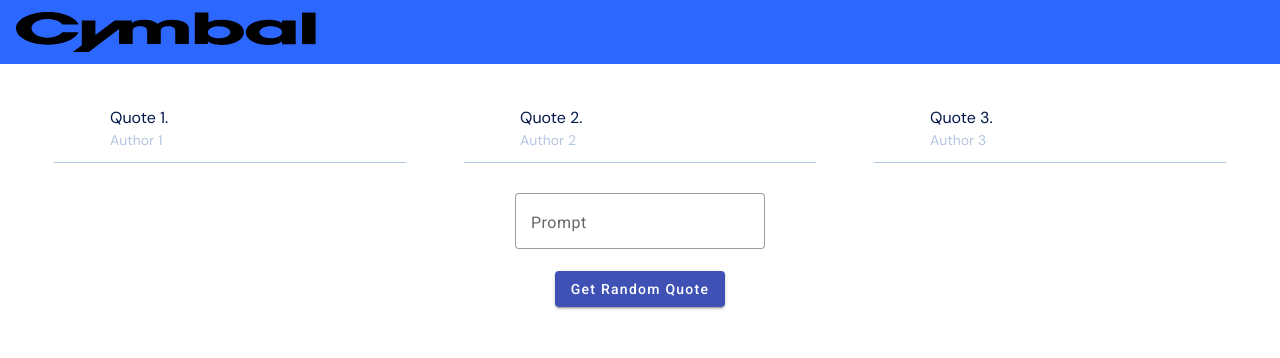
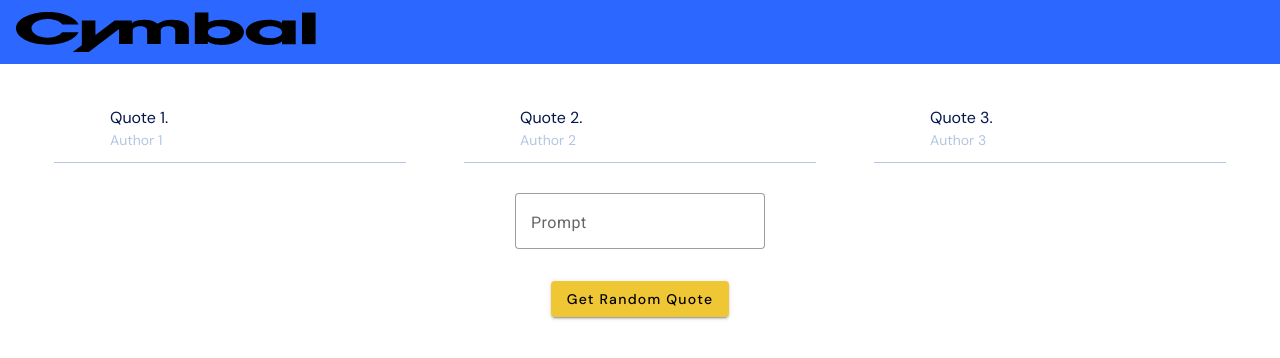
Before and after one commit to jjdelorme/quotes-web, an Angular app: page / in a window 1280 px wide. Shown: the top 358 px of the page. Built offline with nearby package versions, Linux system fonts and the light colour scheme.

Commit message:
fix: Correct logo aspect ratio and apply primary button style
- Updates the logo style to preserve its aspect ratio.

- Applies the primary button style from Figma to the application.

```diff
--- a/src/app/app.component.scss
+++ b/src/app/app.component.scss
@@ -20,9 +20,27 @@ mat-toolbar {
   margin: 0 auto;
 }
 
-button {
+button.mat-primary {
+  background-color: #efc634 !important; /* Use important to override Angular Material styles */
+  color: black !important;
+  border-radius: 4px !important;
+  font-family: 'DM Sans', sans-serif !important;
+  font-size: 14px !important;
+  line-height: 20px !important;
+  padding: 8px 16px !important;
   display: block;
-  margin: 0 auto;
+  margin: 10px auto;
+
+  .mat-button-wrapper {
+    display: flex;
+    align-items: center;
+    gap: 8px;
+  }
+
+  .mat-icon {
+    height: 18px;
+    width: 18px;
+  }
 }
 
 .list-item {
@@ -85,6 +103,6 @@ button {
 }
 
 .logo {
-  height: 40px;
+  max-height: 40px;
   width: auto;
 }
```
